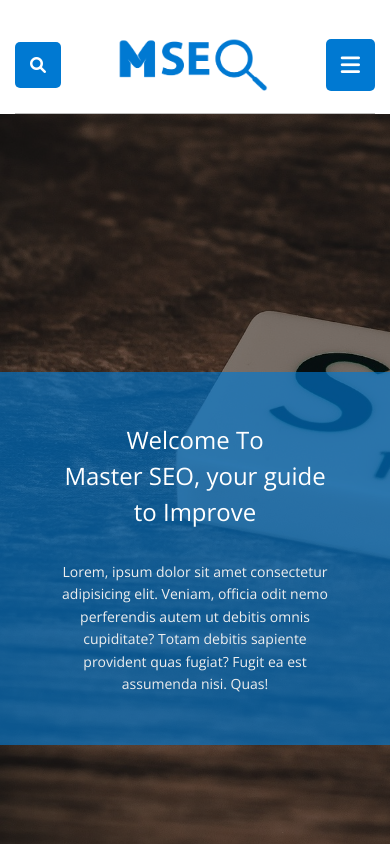
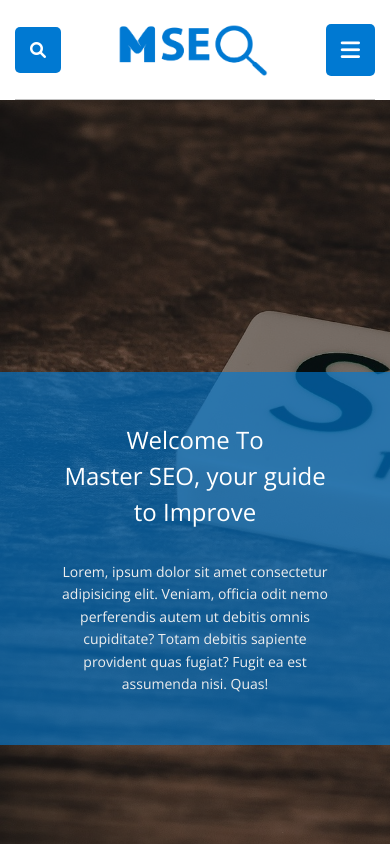
Before and after one commit to Mohammed-abobakr/metaseo2, a plain HTML site: page index.html in a window 390 px wide. Shown: the top 844 px of the page. Drawn offline with nearby package versions, Linux system fonts and the light colour scheme.

Commit message:
modified

```diff
--- a/css/master.css
+++ b/css/master.css
@@ -131,6 +131,10 @@ header {
         .logo img {
             width: 150px;
         }
+                header .container{
+                    min-height: 100px !important;
+                    padding-bottom: 15px !important;
+                }
 }
 
 @media (min-width:768px) {
```
